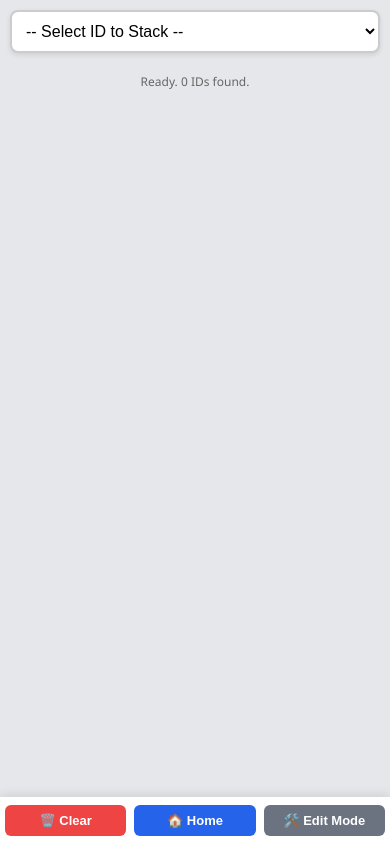
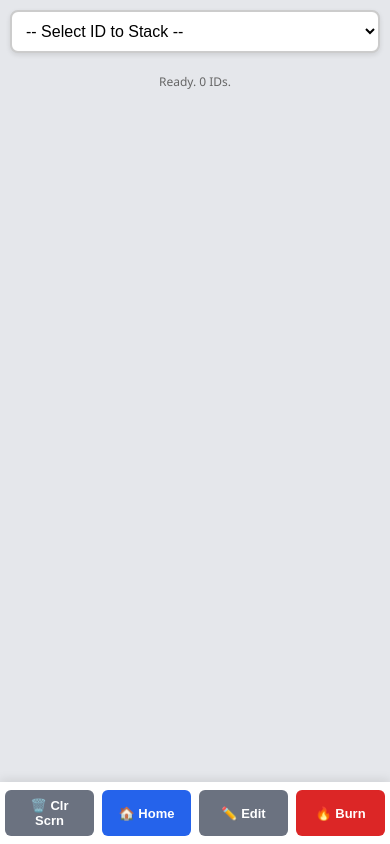
Before and after one commit to daniloabeleda1963-lgtm/idsystem_flaskstart, a Flask app: page /view_phone in a window 390 px wide. Run offline with Flask 3, Linux system fonts and the light colour scheme; data that the repository does not hold is empty; parts of the project's set-up code (start-up, migrations or seed data) failed here and were passed over; some libraries are stand-ins or nearby versions.

Commit message:
Update view_phone.html

```diff
--- a/templates/view_phone.html
+++ b/templates/view_phone.html
@@ -3,7 +3,7 @@
 <head>
     <meta charset="UTF-8">
     <meta name="viewport" content="width=device-width, initial-scale=1.0">
-    <title>ID Card Phone Stacker (Smart Mode)</title>
+    <title>ID Card Phone Stacker (Final + Delete Bucket)</title>
 
     <!-- Libraries -->
     <script src="https://cdnjs.cloudflare.com/ajax/libs/jspdf/2.5.1/jspdf.umd.min.js"></script>
@@ -12,7 +12,8 @@
     <style>
         :root {
             --primary-color: #2563eb;
-            --edit-color: #d97706; /* Orange color for Edit Mode */
+            --edit-color: #d97706;
+            --danger-color: #dc2626;
             --bg-color: #f3f4f6;
         }
         body {
@@ -34,10 +35,9 @@
             flex-direction: column;
             align-items: center;
             padding: 10px;
-            padding-bottom: 80px; /* Extra space for bottom bar */
+            padding-bottom: 80px;
         }
 
-        /* Combobox */
         .member-select {
             width: 100%;
             max-width: 600px;
@@ -53,13 +53,12 @@
             z-index: 100;
         }
 
-        /* Container */
         .stack-container {
             width: 100%;
             display: flex;
             flex-direction: column;
             align-items: center;
-            gap: 2px; /* Dikit-dikit */
+            gap: 2px;
         }
 
         .card-wrapper {
@@ -82,7 +81,6 @@
             cursor: default;
         }
 
-        /* DELETE BUTTON - Default HIDDEN */
         .delete-btn {
             position: absolute;
             top: -10px;
@@ -94,25 +92,22 @@
             border-radius: 50%;
             font-weight: bold;
             font-size: 20px;
-            display: flex; /* Flex lang pero opacity 0 */
+            display: flex;
             align-items: center;
             justify-content: center;
-            opacity: 0; /* <--- DITO NAKO HIDE */
-            pointer-events: none; /* Hindi maklikable pag normal */
+            opacity: 0;
+            pointer-events: none;
             z-index: 50;
             box-shadow: 0 2px 4px rgba(0,0,0,0.3);
             border: 2px solid white;
             transition: opacity 0.2s ease;
         }
 
-        /* EDIT MODE STYLES */
-        /* Kapag may class na 'editing-mode' sa body, lalabas ang buttons */
         body.editing-mode .delete-btn {
             opacity: 1;
             pointer-events: auto;
         }
 
-        /* Naka-highlight ang card pag edit mode */
         body.editing-mode .id-card {
             border: 2px dashed var(--edit-color);
         }
@@ -127,14 +122,14 @@
             padding: 8px 5px;
             box-shadow: 0 -2px 10px rgba(0,0,0,0.1);
             display: flex;
-            justify-content: center; /* Center buttons */
+            justify-content: center;
             gap: 8px;
             z-index: 1000;
             box-sizing: border-box;
         }
 
         .nav-btn {
-            padding: 8px 15px;
+            padding: 8px 12px;
             font-size: 13px;
             font-weight: bold;
             border: none;
@@ -144,24 +139,56 @@
             display: flex;
             align-items: center;
             gap: 4px;
-            flex: 1; /* Equal width */
+            flex: 1;
             justify-content: center;
         }
 
-        .btn-reset { background: #ef4444; }
+        .btn-clear { background: #6b7280; }
         .btn-home { background: #2563eb; }
-        .btn-edit { background: #6b7280; } /* Gray default */
+        .btn-edit { background: #6b7280; }
+        .btn-edit.active { background: var(--edit-color); animation: pulse 1.5s infinite; }
+        .btn-danger { background: #dc2626; } /* Red Delete Bucket Button */
 
-        /* Active state ng Edit Button */
-        .btn-edit.active {
-            background: var(--edit-color); /* Orange pag active */
-            animation: pulse 1.5s infinite;
+        @keyframes pulse { 0% { transform: scale(1); } 50% { transform: scale(1.05); } 100% { transform: scale(1); } }
+
+        /* Options Panel */
+        .options-panel {
+            position: fixed;
+            bottom: 60px; /* Above bottom bar */
+            left: 10px;
+            right: 10px;
+            background: rgba(255, 255, 255, 0.98);
+            backdrop-filter: blur(10px);
+            border-radius: 15px;
+            padding: 15px;
+            box-shadow: 0 -5px 20px rgba(0,0,0,0.3);
+            display: none;
+            flex-direction: column;
+            gap: 10px;
+            z-index: 999;
+            animation: slideUp 0.3s ease-out;
+            border: 2px solid #fee2e2; /* Light red border */
         }
+        .options-panel.show { display: flex; }
 
-        @keyframes pulse {
-            0% { transform: scale(1); }
-            50% { transform: scale(1.05); }
-            100% { transform: scale(1); }
+        @keyframes slideUp { from { transform: translateY(50px); opacity: 0; } to { transform: translateY(0); opacity: 1; } }
+
+        .opt-btn {
+            background: white;
+            border: 1px solid #e5e7eb;
+            padding: 12px;
+            border-radius: 8px;
+            font-size: 14px;
+            font-weight: bold;
+            color: #374151;
+            cursor: pointer;
+            text-align: center;
+        }
+        .opt-btn:active { background: #f3f4f6; }
+        .opt-btn-danger {
+            background: #fef2f2;
+            border-color: #fecaca;
+            color: #dc2626;
         }
 
         /* Loading */
@@ -171,7 +198,7 @@
             background: rgba(255,255,255,0.9); z-index: 2000;
             flex-direction: column; align-items: center; justify-content: center;
         }
-        .spinner { border: 5px solid #f3f3f3; border-top: 5px solid var(--primary-color); border-radius: 50%; width: 40px; height: 40px; animation: spin 1s linear infinite; }
+        .spinner { border: 5px solid #f3f3f3; border-top: 5px solid #dc2626; border-radius: 50%; width: 40px; height: 40px; animation: spin 1s linear infinite; }
         @keyframes spin { 0% { transform: rotate(0deg); } 100% { transform: rotate(360deg); } }
 
         #status-text { text-align: center; font-size: 12px; color: #666; margin-top: 5px; }
@@ -181,7 +208,7 @@
 
     <div id="loading-overlay">
         <div class="spinner"></div>
-        <div id="loading-msg" style="margin-top: 15px; font-weight: bold;">Loading...</div>
+        <div id="loading-msg" style="margin-top: 15px; font-weight: bold;">Processing...</div>
     </div>
 
     <div class="workspace">
@@ -190,17 +217,27 @@
         </select>
 
         <div id="stackContainer" class="stack-container">
-            <!-- Images dito -->
+            <!-- Images -->
         </div>
 
-        <div id="status-text" style="margin-top: 10px;">Ready. Select ID above.</div>
+        <div id="status-text" style="margin-top: 10px;">Ready.</div>
     </div>
 
+    <!-- Options Panel (Hidden by default) -->
+    <div class="options-panel" id="optionsPanel">
+        <div style="font-size: 12px; color: #666; text-align: center; margin-bottom: 5px;">
+            ⚠️ WARNING: This will delete ALL IDs from the bucket permanently.
+        </div>
+        <button class="opt-btn opt-btn-danger" onclick="confirmDeleteBucket()">☠️ DELETE ALL FILES IN BUCKET</button>
+        <button class="opt-btn" onclick="toggleOptions()">Cancel</button>
+    </div>
+
+    <!-- Bottom Bar -->
     <div class="bottom-bar">
-        <button class="nav-btn btn-reset" onclick="clearStack()">🗑️ Clear</button>
+        <button class="nav-btn btn-clear" onclick="clearStack()">🗑️ Clr Scrn</button>
         <button class="nav-btn btn-home" onclick="goHome()">🏠 Home</button>
-        <!-- ITO ANG EDIT BUTTON -->
-        <button class="nav-btn btn-edit" id="btnEdit" onclick="toggleEditMode()">🛠️ Edit Mode</button>
+        <button class="nav-btn btn-edit" id="btnEdit" onclick="toggleEditMode()">✏️ Edit</button>
+        <button class="nav-btn btn-danger" onclick="toggleOptions()">🔥 Burn</button>
     </div>
 
     <script>
@@ -209,6 +246,7 @@
         const bucketSelect = document.getElementById('bucketSelect');
         const stackContainer = document.getElementById('stackContainer');
         const btnEdit = document.getElementById('btnEdit');
+        const optionsPanel = document.getElementById('optionsPanel');
         const loadingOverlay = document.getElementById('loading-overlay');
         const loadingMsg = document.getElementById('loading-msg');
         const statusText = document.getElementById('status-text');
@@ -220,7 +258,7 @@
             showLoading(true, "Connecting...");
             try {
                 await fetchBucketList();
-                statusText.textContent = `Ready. ${bucketFiles.length} IDs found.`;
+                statusText.textContent = `Ready. ${bucketFiles.length} IDs.`;
             } catch (e) {
                 console.error(e);
                 statusText.textContent = "Error.";
@@ -252,33 +290,62 @@
             loadingMsg.textContent = msg;
         }
 
+        function toggleOptions() {
+            optionsPanel.classList.toggle('show');
+        }
+
+        async function confirmDeleteBucket() {
+            if(!confirm("ARE YOU SURE?\n\nThis will delete ALL files in the bucket.\nThis action cannot be undone.")) return;
+            if(!confirm("Final Warning: Press OK to BURN all files.")) return;
+
+            toggleOptions(); // Close panel
+            showLoading(true, "Burning bucket...");
+            statusText.textContent = "Deleting files...";
+
+            try {
+                // Assuming your backend has a 'delete-all' endpoint.
+                // If not, we might need to loop delete. But assuming optimized:
+                const response = await fetch(`${API_URL}/api/storage/delete-all`, { method: 'DELETE' });
+
+                if (response.ok) {
+                    statusText.textContent = "Bucket is now empty! Diet complete!";
+                    // Refresh list
+                    await fetchBucketList();
+                    alert("Success! All files deleted.");
+                } else {
+                    throw new Error("Failed to delete");
+                }
+            } catch (e) {
+                console.error(e);
+                alert("Error deleting files. Check console or permissions.");
+            } finally {
+                showLoading(false);
+            }
+        }
+
         function goHome() { window.location.href = '/'; }
 
         function clearStack() {
-            if(confirm("Clear all IDs?")) {
+            if(confirm("Clear screen?")) {
                 stackContainer.innerHTML = '';
-                statusText.textContent = "Cleared.";
+                statusText.textContent = "Screen Cleared.";
                 document.querySelector('.workspace').scrollTop = 0;
                 bucketSelect.value = "";
             }
         }
 
-        // TOGGLE EDIT MODE FUNCTION
         function toggleEditMode() {
             isEditMode = !isEditMode;
-
             if (isEditMode) {
-                // On
                 document.body.classList.add('editing-mode');
                 btnEdit.classList.add('active');
-                btnEdit.innerHTML = '✅ Done'; // Change text
-                statusText.textContent = "EDIT MODE: Tap X to remove ID.";
+                btnEdit.innerHTML = '✅ Done';
+                statusText.textContent = "EDIT MODE ON";
             } else {
-                // Off
                 document.body.classList.remove('editing-mode');
                 btnEdit.classList.remove('active');
-                btnEdit.innerHTML = '🛠️ Edit Mode'; // Change text back
-                statusText.textContent = "Ready to Screenshot.";
+                btnEdit.innerHTML = '✏️ Edit';
+                statusText.textContent = "Ready.";
             }
         }
 
@@ -293,8 +360,6 @@
             const delBtn = document.createElement('div');
             delBtn.className = 'delete-btn';
             delBtn.innerHTML = '&times;';
-            delBtn.title = "Remove this ID";
-
             delBtn.onclick = function(e) {
                 e.stopPropagation();
                 if(confirm("Remove this ID?")) {
@@ -322,8 +387,7 @@
         }
 
         function updateCount() {
-            const currentCount = stackContainer.children.length;
-            statusText.textContent = `Stack Count: ${currentCount}`;
+            statusText.textContent = `Stack: ${stackContainer.children.length}`;
         }
     </script>
 </body>
```
